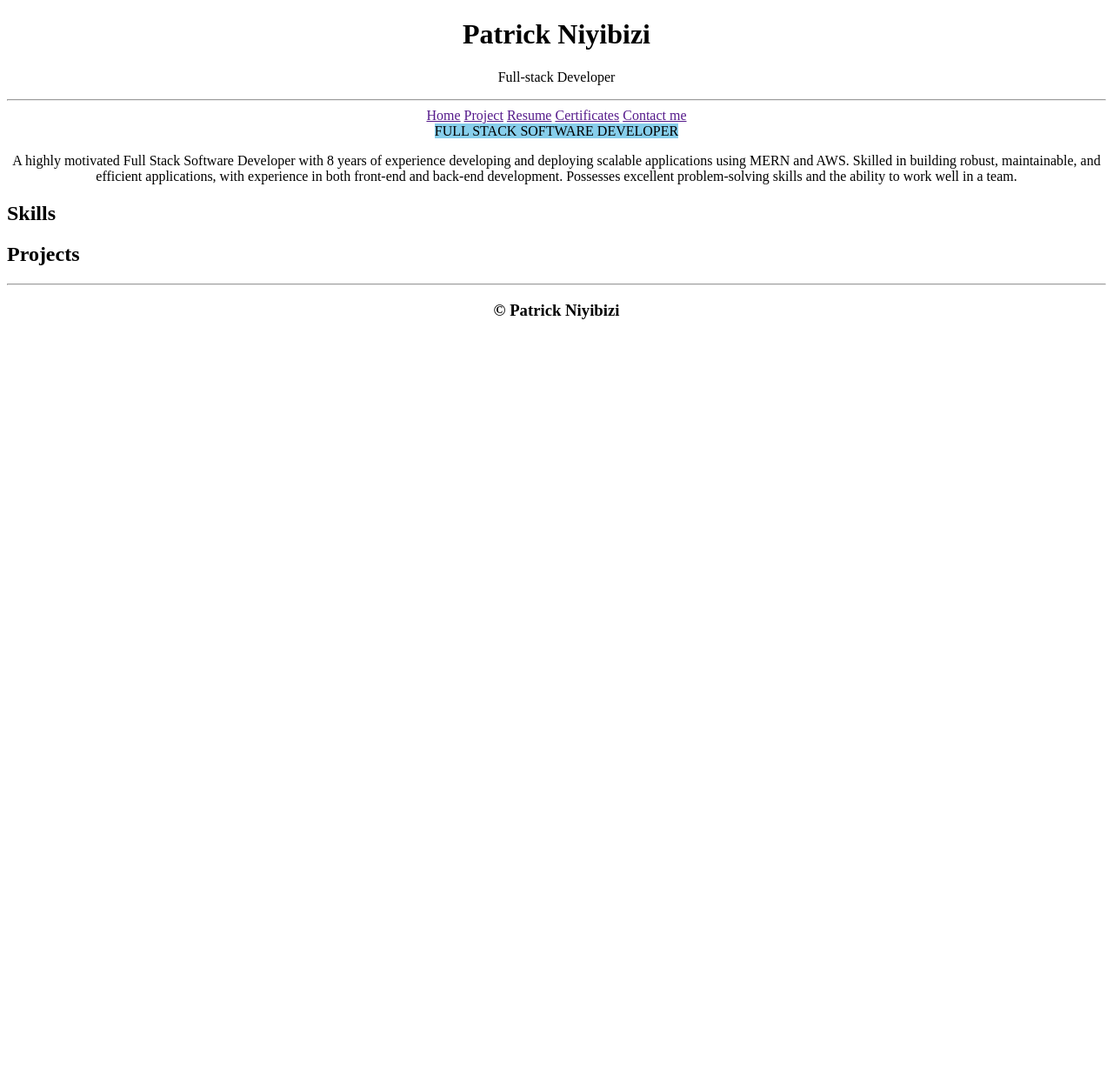
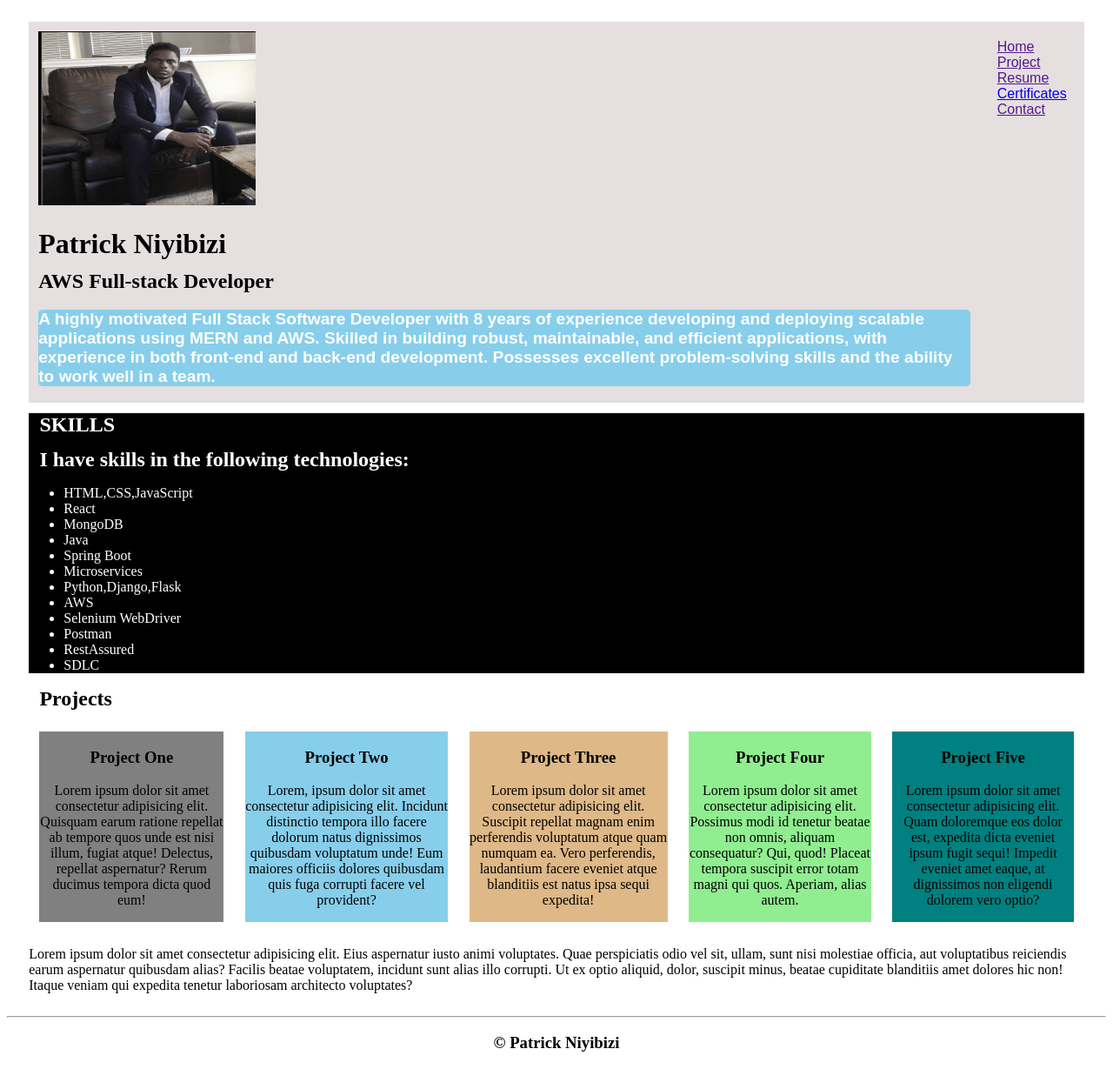
Before and after one commit to PatrickNiybizi/PatrickNiybizi1, a plain HTML site: page index.html in a window 1280 px wide. Shown: the whole page at 87% size. Before the commit the page ends 800 px from the top, so only its background shows below. Drawn offline with Linux system fonts and the light colour scheme.

Commit message:
first commit

```diff
--- a/index.html
+++ b/index.html
@@ -4,52 +4,90 @@
     <meta charset="UTF-8">
     <meta http-equiv="X-UA-Compatible" content="IE=edge">
     <meta name="viewport" content="width=device-width, initial-scale=1.0">
+    <link rel="stylesheet" href="style.css">
     <title>Patrick website</title>
 </head>
 <body>
-    <div>
-    </div>
-    <center>
-        <h1> Patrick Niyibizi</s></h1>
-        <p>Full-stack Developer</p>
-    </center>
+    <div class="container">
+        <div class="prof-img-wrapper">
+            <div class="prof-image">
+                <img src="images/patrick_image.jpg" alt="image">
+                <h1> Patrick Niyibizi</s></h1>
+                <h2>AWS Full-stack Developer<h2>
+                <div class="prof-paragraph">
+                    <p>A highly motivated Full Stack Software Developer with 8 years of experience developing and deploying scalable applications using MERN and AWS. Skilled in building robust, maintainable, and efficient applications, with experience in both front-end and back-end development. Possesses excellent problem-solving skills and the ability to work well in a team.</p>
+                </div>
+            </div>
+            <div class="nav_bar">
+                    <div>
+                        <a href="">Home</a>
+                    </div>
+                    <div>
+                        <a href="">Project</a>
+                    </div>
+                    <div>
+                        <a href="">Resume</a>
+                    </div>
+                    <div>
+                        <a href="https://github.com/bitama/bitman.github.io/blob/main/images/pniyibizicert.pdf">Certificates</a>
+                    </div>
+                    <div>
+                        <a href="">Contact</a>
+                    </div>
+                </div>
+        </div>
+        <div class="skills">
 
+            <h2>SKILLS</h2>
+            <h2>I have skills in the following technologies:</h2>
+            <ul>
+                <li>HTML,CSS,JavaScript</li>
+                <li>React</li>
+                <li>MongoDB</li>
+                <li>Java</li>
+                <li>Spring Boot</li>
+                <li>Microservices</li>
+                <li>Python,Django,Flask</li>
+                <li>AWS</li>
+                <li>Selenium WebDriver</li>
+                <li>Postman</li>
+                <li>RestAssured</li>
+                <li>SDLC</li>
+            </ul>
+        </div>
+        <h2>Projects</h2>
+        <div class="project-wrapper">
+                <div class="project-one">
+                    <h3>Project One</h3>
+                    <p>Lorem ipsum dolor sit amet consectetur adipisicing elit. Quisquam earum ratione repellat ab tempore quos unde est nisi illum, fugiat atque! Delectus, repellat aspernatur? Rerum ducimus tempora dicta quod eum!</p>
+                </div>
+                <div class="project-two">
+                    <h3>Project Two</h3>
+                    <p>Lorem, ipsum dolor sit amet consectetur adipisicing elit. Incidunt distinctio tempora illo facere dolorum natus dignissimos quibusdam voluptatum unde! Eum maiores officiis dolores quibusdam quis fuga corrupti facere vel provident?</p>
+                </div>
+                <div class="project-three">
+                    <h3>Project Three</h3>
+                    <p>Lorem ipsum dolor sit amet consectetur adipisicing elit. Suscipit repellat magnam enim perferendis voluptatum atque quam numquam ea. Vero perferendis, laudantium facere eveniet atque blanditiis est natus ipsa sequi expedita!</p>
+                </div>
+                <div class="project-four">
+                    <h3>Project Four</h3>
+                    <p>Lorem ipsum dolor sit amet consectetur adipisicing elit. Possimus modi id tenetur beatae non omnis, aliquam consequatur? Qui, quod! Placeat tempora suscipit error totam magni qui quos. Aperiam, alias autem.</p>
+                </div>
+                <div class="project-five">
+                    <h3>Project Five</h3>
+                    <p>Lorem ipsum dolor sit amet consectetur adipisicing elit. Quam doloremque eos dolor est, expedita dicta eveniet ipsum fugit sequi! Impedit eveniet amet eaque, at dignissimos non eligendi dolorem vero optio?</p>
+                </div>
+            </div>
+            <p>Lorem ipsum dolor sit amet consectetur adipisicing elit. Eius aspernatur iusto animi voluptates. Quae perspiciatis odio vel sit, ullam, sunt nisi molestiae officia, aut voluptatibus reiciendis earum aspernatur quibusdam alias?
+            Facilis beatae voluptatem, incidunt sunt alias illo corrupti. Ut ex optio aliquid, dolor, suscipit minus, beatae cupiditate blanditiis amet dolores hic non! Itaque veniam qui expedita tenetur laboriosam architecto voluptates?</p>
 
-    <center>
-        <hr>
-        <nav>
-            <a href="">Home</a>
-            <a href="">Project</a>
-            <a href="">Resume</a>
-            <a href="">Certificates</a>
-            <a href="">Contact me</a>
-        </nav>
-    </center>
-    <section>
+        </div>
 
-        <center>
-
-            <span style="background:skyblue;" >FULL STACK SOFTWARE DEVELOPER<span>
-
-            <p>A highly motivated Full Stack Software Developer with 8 years of experience developing and deploying scalable applications using MERN and AWS. Skilled in building robust, maintainable, and efficient applications, with experience in both front-end and back-end development. Possesses excellent problem-solving skills and the ability to work well in a team.</p>
-        </center>
-
-    </section>
-    <section>
-        <h2>Skills</h2>
-    </section>
-    <section>
-        <h2>Projects</h2>
-    </section>
     <footer>
-        <center>
             <footer>
                 <hr/>
-                <center>
                     <h3>&copy; Patrick Niyibizi</h3>
-                </center>
             </footer>
-        </center>
     </footer>
 </body>
 </html>
--- /dev/null
+++ b/style.css
@@ -0,0 +1,73 @@
+.container{
+    margin:2%;
+}
+.prof-img-wrapper{
+    background-color:rgba(228, 221, 221, 0.932);
+    display:flex;
+    justify-content: space-between;
+}
+img{
+    width:250px;
+    height: 200px;
+    margin: 1%;
+
+}
+h1,h2{
+    margin: 1%;
+}
+.nav_bar{
+    text-decoration: none;
+    margin:2%;
+    margin:20px;
+    color:black;
+    font-family: Arial;
+
+
+
+
+}
+.prof-image p{
+    color:white;
+
+}
+.prof-paragraph{
+    background-color:skyblue;
+    border-radius: 5px;
+    font-family: Arial;
+    font-size: 80%;
+
+}
+.skills{
+    background-color:black;
+    color: white;
+
+}
+.project-wrapper{
+    display:flex;
+    justify-content:space-between;
+    text-align:center;
+
+}
+.project-one{
+    background-color:gray;
+    margin: 1%;
+}
+.project-two{
+    background-color:skyblue;
+    margin: 1%;
+}
+.project-three{
+    background-color:burlywood;
+    margin: 1%;
+}
+.project-four{
+    background-color:lightgreen;
+    margin: 1%;
+}
+.project-five{
+    background-color:teal;
+    margin: 1%;
+}
+footer{
+    text-align:center;
+}
```
Also changed, not shown: images/patrick_image.jpg (added).
